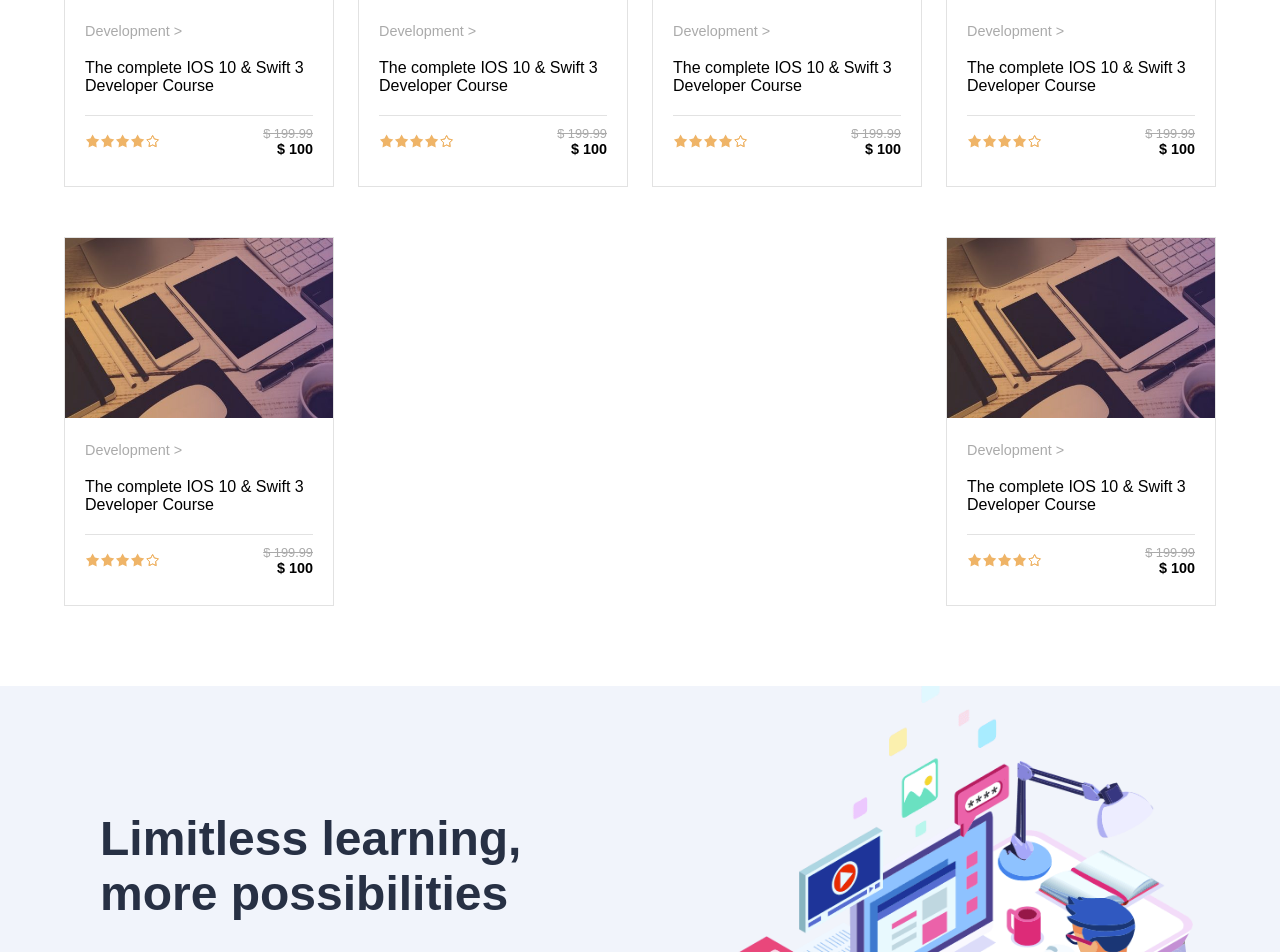
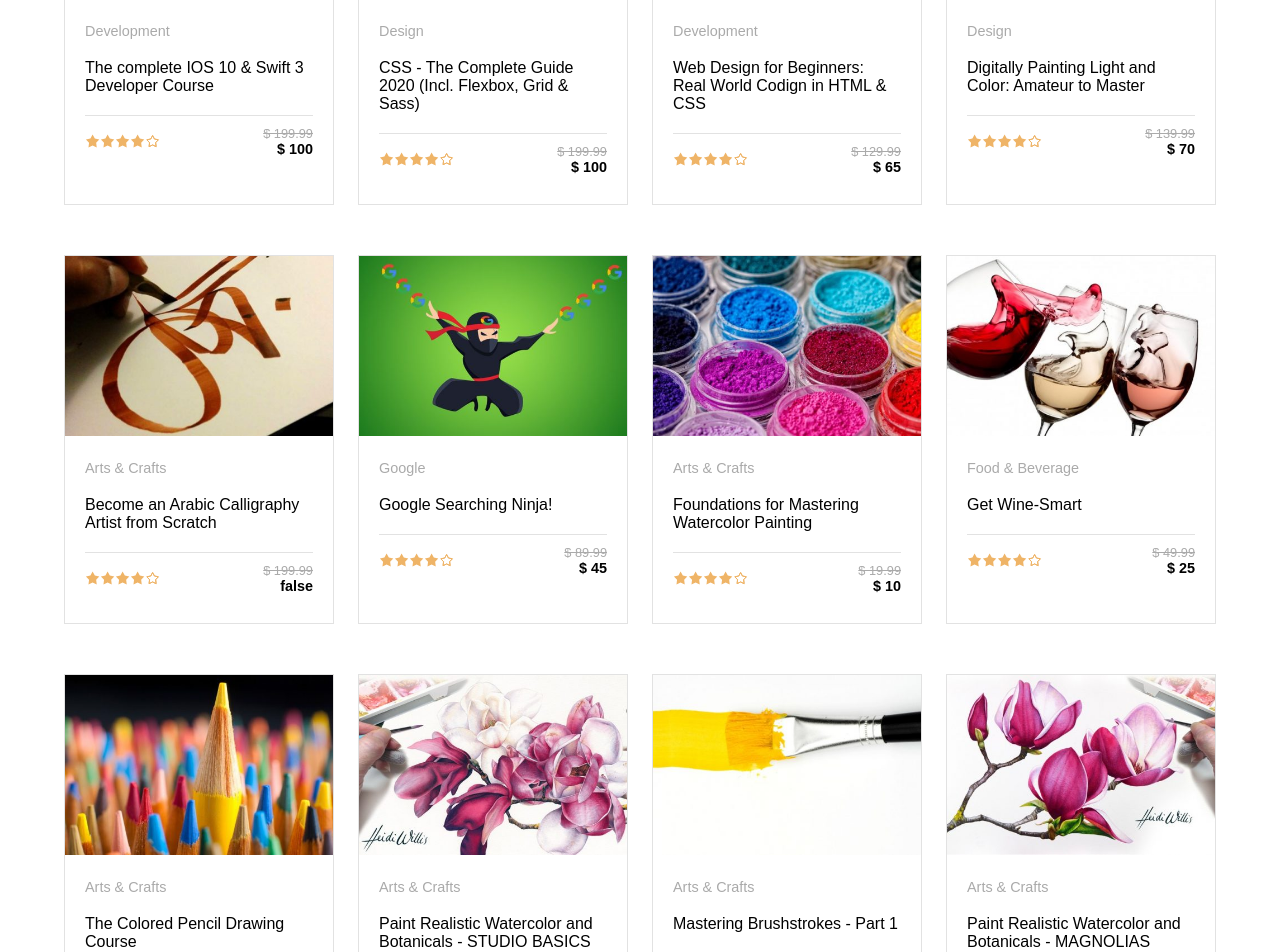
Before and after one commit to Stanghi/proj-html-vuejs, a Vue app: page / in a window 1280 px wide. Shown: the part 1000-1952 px from the top of the page. Built offline with nearby package versions, Linux system fonts and the light colour scheme.

Commit message:
add coursesDataBase

```diff
--- a/src/AppMain.vue
+++ b/src/AppMain.vue
@@ -1,11 +1,18 @@
 <script>
 import MainCardComponent from './components/MainCardComponent.vue';
 import MainNewsletterComponent from './components/MainNewsletterComponent.vue';
+import coursesDataBase from './data/courses.js';
+
 export default {
     name: 'AppMain',
     components: {
         MainCardComponent,
         MainNewsletterComponent,
+    },
+    data() {
+        return {
+            coursesDataBase,
+        };
     },
 };
 </script>
@@ -66,12 +73,11 @@ export default {
         <section class="popular-dev-courses ms-container">
             <h2>Popular Development Courses</h2>
             <div class="cards">
-                <MainCardComponent />
-                <MainCardComponent />
-                <MainCardComponent />
-                <MainCardComponent />
-                <MainCardComponent />
-                <MainCardComponent />
+                <MainCardComponent
+                    v-for="course in coursesDataBase"
+                    :key="course.id"
+                    :course="course"
+                />
             </div>
         </section>
 
@@ -118,18 +124,11 @@ export default {
             </div>
 
             <div class="cards">
-                <MainCardComponent />
-                <MainCardComponent />
-                <MainCardComponent />
-                <MainCardComponent />
-                <MainCardComponent />
-                <MainCardComponent />
-                <MainCardComponent />
-                <MainCardComponent />
-                <MainCardComponent />
-                <MainCardComponent />
-                <MainCardComponent />
-                <MainCardComponent />
+                <MainCardComponent
+                    v-for="course in coursesDataBase"
+                    :key="course.id"
+                    :course="course"
+                />
             </div>
 
             <button class="ms-btn">
@@ -145,12 +144,11 @@ export default {
                 <p>Discover our most popular courses for self learning</p>
 
                 <div class="cards">
-                    <MainCardComponent />
-                    <MainCardComponent />
-                    <MainCardComponent />
-                    <MainCardComponent />
-                    <MainCardComponent />
-                    <MainCardComponent />
+                    <MainCardComponent
+                        v-for="course in coursesDataBase"
+                        :key="course.id"
+                        :course="course"
+                    />
                 </div>
 
                 <div>
--- a/src/components/MainCardComponent.vue
+++ b/src/components/MainCardComponent.vue
@@ -1,16 +1,26 @@
 <script>
 export default {
     name: 'MainCardComponent',
+    props: {
+        course: Object,
+    },
+    methods: {
+        getImagePath(cover) {
+            return new URL(`../assets/images/${cover}`, import.meta.url).href;
+        },
+    },
 };
 </script>
 
 <template>
     <div class="card">
-        <img src="../assets/images/ios10.jpg" alt="ios10" />
+        <div class="img-cover">
+            <img :src="getImagePath(course.cover)" :alt="course.name" />
+        </div>
         <div class="content">
             <div class="content-text">
-                <p>Development ></p>
-                <p>The complete IOS 10 & Swift 3 Developer Course</p>
+                <p>{{ course.category }}</p>
+                <p>{{ course.name }}</p>
             </div>
             <div class="card-bottom">
                 <div class="rating-star">
@@ -22,8 +32,8 @@ export default {
                 </div>
 
                 <div class="price">
-                    <p>$ 199.99</p>
-                    <p>$ 100</p>
+                    <p>{{ course.price }}</p>
+                    <p>{{ course.discounterPrice }}</p>
                 </div>
             </div>
         </div>
@@ -41,9 +51,10 @@ export default {
     margin-bottom: 50px;
     background-color: $white;
 
-    img:first-child {
+    .img-cover img {
         width: 100%;
         height: 180px;
+        object-fit: cover;
     }
 
     .content {
--- /dev/null
+++ b/src/data/courses.js
@@ -0,0 +1,110 @@
+export default [
+    {
+        id: 1,
+        name: 'The complete IOS 10 & Swift 3 Developer Course',
+        category: 'Development',
+        price: '$ 199.99',
+        discounterPrice: '$ 100',
+        rating: 4,
+        cover: 'ios10.jpg',
+    },
+    {
+        id: 2,
+        name: 'CSS - The Complete Guide 2020 (Incl. Flexbox, Grid & Sass)',
+        category: 'Design',
+        price: '$ 199.99',
+        discounterPrice: '$ 100',
+        rating: 5,
+        cover: 'css.jpg',
+    },
+    {
+        id: 3,
+        name: 'Web Design for Beginners: Real World Codign in HTML & CSS',
+        category: 'Development',
+        price: '$ 129.99',
+        discounterPrice: '$ 65',
+        rating: 4,
+        cover: 'htmlcss.jpg',
+    },
+    {
+        id: 4,
+        name: 'Digitally Painting Light and Color: Amateur to Master',
+        category: 'Design',
+        price: '$ 139.99',
+        discounterPrice: '$ 70',
+        rating: 4,
+        cover: 'digitally.jpg',
+    },
+    {
+        id: 5,
+        name: 'Become an Arabic Calligraphy Artist from Scratch',
+        category: 'Arts & Crafts',
+        price: '$ 199.99',
+        discounterPrice: false,
+        rating: 4,
+        cover: 'arabic.jpg',
+    },
+    {
+        id: 6,
+        name: 'Google Searching Ninja!',
+        category: 'Google',
+        price: '$ 89.99',
+        discounterPrice: '$ 45',
+        rating: 4,
+        cover: 'ninja.jpg',
+    },
+    {
+        id: 7,
+        name: 'Foundations for Mastering Watercolor Painting',
+        category: 'Arts & Crafts',
+        price: '$ 19.99',
+        discounterPrice: '$ 10',
+        rating: 4,
+        cover: 'watercolor.jpg',
+    },
+    {
+        id: 8,
+        name: 'Get Wine-Smart',
+        category: 'Food & Beverage',
+        price: '$ 49.99',
+        discounterPrice: '$ 25',
+        rating: 4,
+        cover: 'wine.jpg',
+    },
+    {
+        id: 9,
+        name: 'The Colored Pencil Drawing Course',
+        category: 'Arts & Crafts',
+        price: '$ 34.99',
+        discounterPrice: '$ 18',
+        rating: 4,
+        cover: 'pencil.jpg',
+    },
+    {
+        id: 10,
+        name: 'Paint Realistic Watercolor and Botanicals - STUDIO BASICS',
+        category: 'Arts & Crafts',
+        price: '$ 69.99',
+        discounterPrice: '$ 35',
+        rating: 4,
+        cover: 'botanicals.jpg',
+    },
+    {
+        id: 11,
+        name: 'Mastering Brushstrokes - Part 1',
+        category: 'Arts & Crafts',
+        price: '$ 19.99',
+        discounterPrice: '$ 10',
+        rating: 5,
+        cover: 'brush.jpg',
+    },
+    {
+        id: 12,
+        name: 'Paint Realistic Watercolor and Botanicals - MAGNOLIAS',
+        category: 'Arts & Crafts',
+        price: '$ 69.99',
+        discounterPrice: '$ 35',
+        rating: 5,
+        cover: 'magnolias.jpg',
+    },
+];
```
